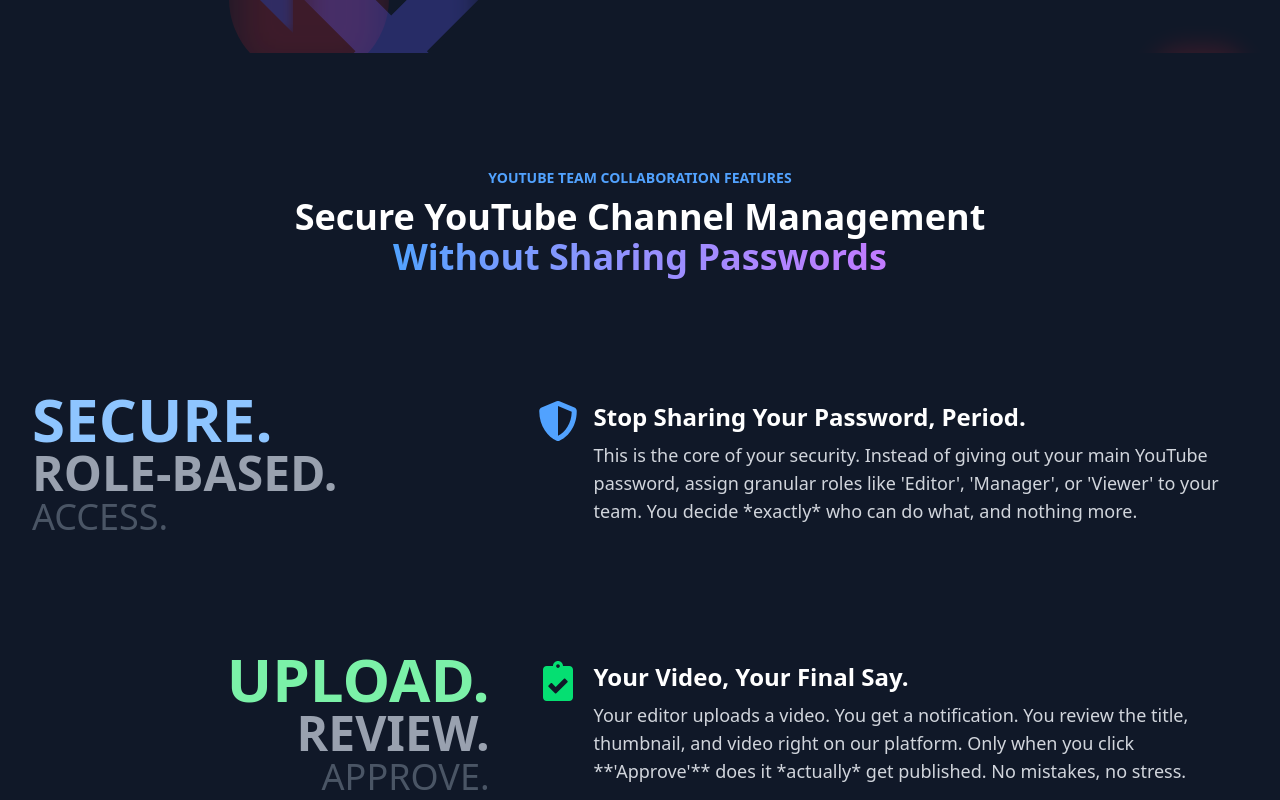
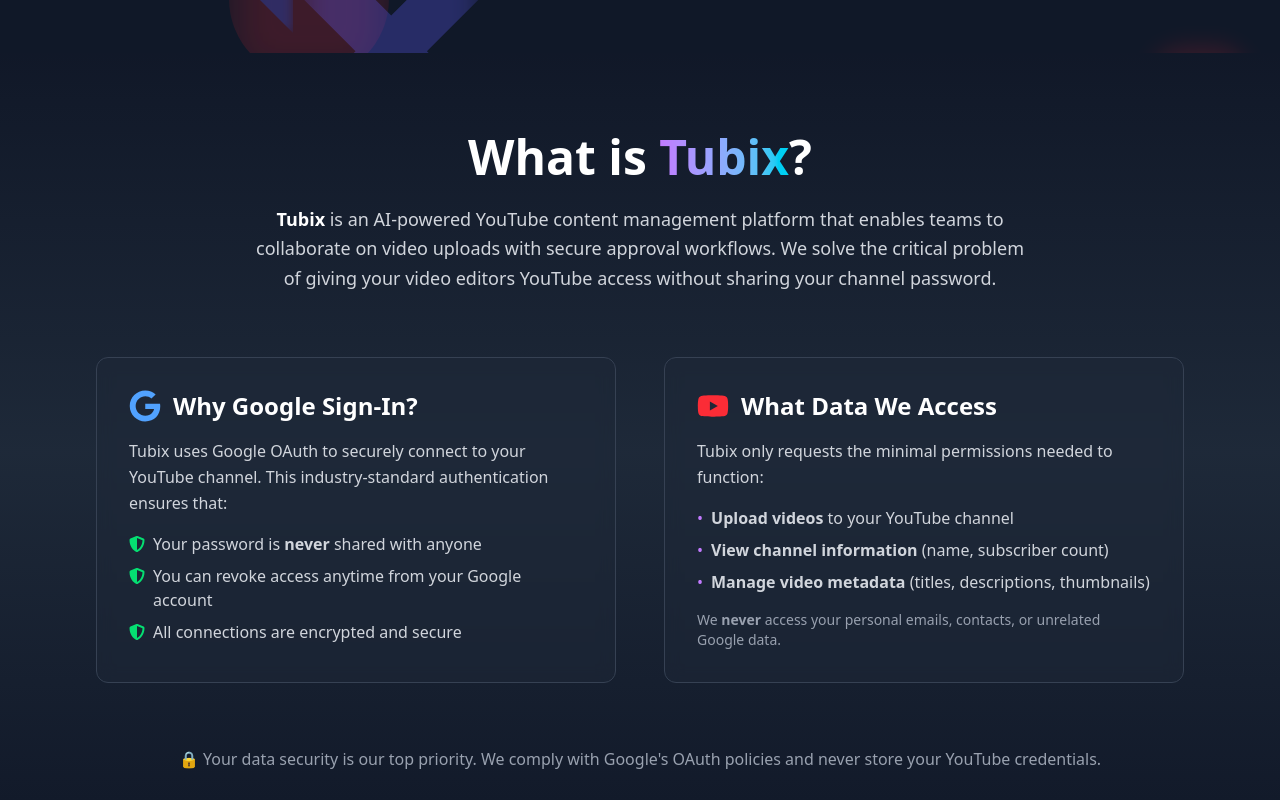
Before and after one commit to Yash-Patel-42/Minor_II, a React (Vite) app in the folder Frontend/: page / in a window 1280 px wide. Shown: the part 740-1540 px from the top of the page. Built offline with nearby package versions, Linux system fonts and the light colour scheme; no server answers.

Commit message:
feat: add About section with OAuth and data access info

```diff
--- a/Frontend/index.html
+++ b/Frontend/index.html
@@ -132,67 +132,7 @@
     </script>
   </head>
   <body>
-    <div id="root">
-      <!-- Visually hidden content for crawlers - React will replace this div entirely -->
-      <div
-        style="
-          position: absolute;
-          width: 1px;
-          height: 1px;
-          padding: 0;
-          margin: -1px;
-          overflow: hidden;
-          clip: rect(0, 0, 0, 0);
-          white-space: nowrap;
-          border: 0;
-        "
-      >
-        <h1>Tubix - AI-Powered YouTube Team Collaboration Platform</h1>
-        <h2>What is Tubix?</h2>
-        <p>
-          Tubix is an AI-powered YouTube content management platform that
-          enables teams to collaborate on video uploads with secure approval
-          workflows.
-        </p>
-        <h2>Why Use Tubix?</h2>
-        <p>
-          Stop sharing your YouTube password with editors. Tubix lets your video
-          editing team upload content for your review and approval before it
-          goes live on your channel.
-        </p>
-        <h2>Key Features of Tubix</h2>
-        <ul>
-          <li>
-            Secure Role-Based Access - Assign granular permissions to editors,
-            managers, and viewers
-          </li>
-          <li>
-            Video Approval Workflow - Review and approve videos before they
-            publish to YouTube
-          </li>
-          <li>
-            Multiple Channel Management - Manage multiple YouTube channels from
-            one dashboard
-          </li>
-          <li>
-            AI-Powered Tools - Generate optimized titles, descriptions, and tags
-            with AI
-          </li>
-          <li>
-            Team Collaboration - Real-time communication with your video editing
-            team
-          </li>
-        </ul>
-        <h2>How Tubix Works</h2>
-        <ol>
-          <li>Create a workspace and invite your team</li>
-          <li>Your editor uploads videos to Tubix (not directly to YouTube)</li>
-          <li>You receive a notification to review the submission</li>
-          <li>Approve and Tubix publishes it to your YouTube channel</li>
-        </ol>
-        <p>Get Started with Tubix today - Join our free beta!</p>
-      </div>
-    </div>
+    <div id="root"></div>
     <script type="module" src="/src/main.tsx"></script>
   </body>
 </html>
--- /dev/null
+++ b/Frontend/src/components/LandingPage/AboutTubix.tsx
@@ -0,0 +1,114 @@
+import React from "react";
+import { FaGoogle, FaShieldAlt, FaYoutube } from "react-icons/fa";
+
+const AboutTubix: React.FC = () => {
+  return (
+    <section
+      id="about"
+      className="bg-gradient-to-b from-gray-900 via-gray-800 to-gray-900 py-20"
+    >
+      <div className="container mx-auto max-w-6xl px-4 sm:px-6 lg:px-8">
+        {/* What is Tubix */}
+        <div className="mb-16 text-center">
+          <h2 className="mb-6 text-4xl font-bold md:text-5xl">
+            What is{" "}
+            <span className="bg-gradient-to-r from-purple-400 to-cyan-400 bg-clip-text text-transparent">
+              Tubix
+            </span>
+            ?
+          </h2>
+          <p className="mx-auto max-w-3xl text-lg leading-relaxed text-gray-300">
+            <strong className="text-white">Tubix</strong> is an AI-powered
+            YouTube content management platform that enables teams to
+            collaborate on video uploads with secure approval workflows. We
+            solve the critical problem of giving your video editors YouTube
+            access without sharing your channel password.
+          </p>
+        </div>
+
+        {/* Why Google Sign-In */}
+        <div className="mb-16 grid gap-12 md:grid-cols-2">
+          <div className="rounded-xl border border-gray-700 bg-gray-800/50 p-8 backdrop-blur-sm transition-all hover:border-purple-500/50">
+            <div className="mb-4 flex items-center gap-3">
+              <FaGoogle className="h-8 w-8 text-blue-400" />
+              <h3 className="text-2xl font-bold text-white">
+                Why Google Sign-In?
+              </h3>
+            </div>
+            <p className="leading-relaxed text-gray-300">
+              Tubix uses Google OAuth to securely connect to your YouTube
+              channel. This industry-standard authentication ensures that:
+            </p>
+            <ul className="mt-4 space-y-2 text-gray-300">
+              <li className="flex items-start gap-2">
+                <FaShieldAlt className="mt-1 h-4 w-4 flex-shrink-0 text-green-400" />
+                <span>
+                  Your password is <strong>never</strong> shared with anyone
+                </span>
+              </li>
+              <li className="flex items-start gap-2">
+                <FaShieldAlt className="mt-1 h-4 w-4 flex-shrink-0 text-green-400" />
+                <span>
+                  You can revoke access anytime from your Google account
+                </span>
+              </li>
+              <li className="flex items-start gap-2">
+                <FaShieldAlt className="mt-1 h-4 w-4 flex-shrink-0 text-green-400" />
+                <span>All connections are encrypted and secure</span>
+              </li>
+            </ul>
+          </div>
+
+          {/* What Data We Access */}
+          <div className="rounded-xl border border-gray-700 bg-gray-800/50 p-8 backdrop-blur-sm transition-all hover:border-cyan-500/50">
+            <div className="mb-4 flex items-center gap-3">
+              <FaYoutube className="h-8 w-8 text-red-500" />
+              <h3 className="text-2xl font-bold text-white">
+                What Data We Access
+              </h3>
+            </div>
+            <p className="leading-relaxed text-gray-300">
+              Tubix only requests the minimal permissions needed to function:
+            </p>
+            <ul className="mt-4 space-y-2 text-gray-300">
+              <li className="flex items-start gap-2">
+                <span className="text-purple-400">•</span>
+                <span>
+                  <strong>Upload videos</strong> to your YouTube channel
+                </span>
+              </li>
+              <li className="flex items-start gap-2">
+                <span className="text-purple-400">•</span>
+                <span>
+                  <strong>View channel information</strong> (name, subscriber
+                  count)
+                </span>
+              </li>
+              <li className="flex items-start gap-2">
+                <span className="text-purple-400">•</span>
+                <span>
+                  <strong>Manage video metadata</strong> (titles, descriptions,
+                  thumbnails)
+                </span>
+              </li>
+              <li className="mt-4 text-sm text-gray-400">
+                We <strong>never</strong> access your personal emails, contacts,
+                or unrelated Google data.
+              </li>
+            </ul>
+          </div>
+        </div>
+
+        {/* Trust & Security */}
+        <div className="text-center">
+          <p className="text-gray-400">
+            🔒 Your data security is our top priority. We comply with Google's
+            OAuth policies and never store your YouTube credentials.
+          </p>
+        </div>
+      </div>
+    </section>
+  );
+};
+
+export default AboutTubix;
--- a/Frontend/src/pages/LandingPage.tsx
+++ b/Frontend/src/pages/LandingPage.tsx
@@ -1,3 +1,4 @@
+import AboutTubix from "@components/LandingPage/AboutTubix";
 import AiFeatures from "@components/LandingPage/AiFeatures";
 import CallToAction from "@components/LandingPage/CallToAction";
 import Features from "@components/LandingPage/Features";
@@ -11,6 +12,7 @@
     <div className="overflow-x-hidden bg-gray-900 text-white">
       <LandingNavbar />
       <Hero />
+      <AboutTubix />
       <Features />
       <HowItWorks />
       <AiFeatures />
```
